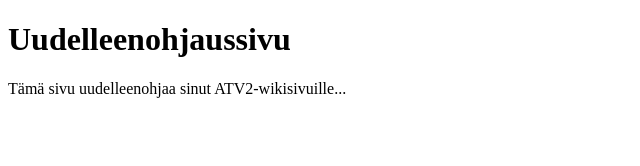
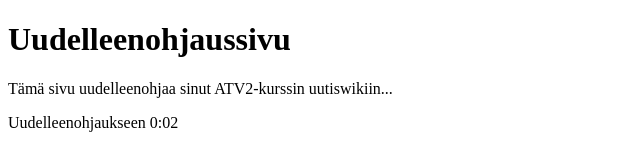
Before and after one commit to areee/old2, a plain HTML site: page a/index.html in a window 1280 px wide. Shown: the whole page, without its empty margins (0-640 px from the left). Drawn offline with Linux system fonts and the light colour scheme.

Commit message:
uudelleenohjaussivu päivitetty

```diff
--- a/a/index.html
+++ b/a/index.html
@@ -2,13 +2,27 @@
 <html lang="fi">
 <head>
 <meta charset="utf-8">
-<meta http-equiv="refresh" content="2; URL=https://github.com/areee/ATV2/wiki" />
+<meta http-equiv="refresh" content="2; URL=https://github.com/areee/ATV2/wiki/03-Uutiset" />
 <title>Uudelleenohjaussivu</title>
 </head>
 <body>
 
 <h1>Uudelleenohjaussivu</h1>
-<p>Tämä sivu uudelleenohjaa sinut ATV2-wikisivuille...</p>
+<p>Tämä sivu uudelleenohjaa sinut ATV2-kurssin uutiswikiin...</p>
+
+<p id="ajastin"></p>
+
+<script>
+    // Lähde: https://stackoverflow.com/a/20618592
+    time = 3,
+    ajastin = document.getElementById('ajastin'),
+    tmp = time;
+    setInterval(function(){
+        var c=tmp--, m=(c/60)>>0, s=(c-m*60)+'';
+        ajastin.textContent='Uudelleenohjaukseen '+m+':'+(s.length>1?'':'0')+s
+        tmp!=0||(tmp=time);
+    },1000);
+</script>
 
 </body>
 </html>
```
